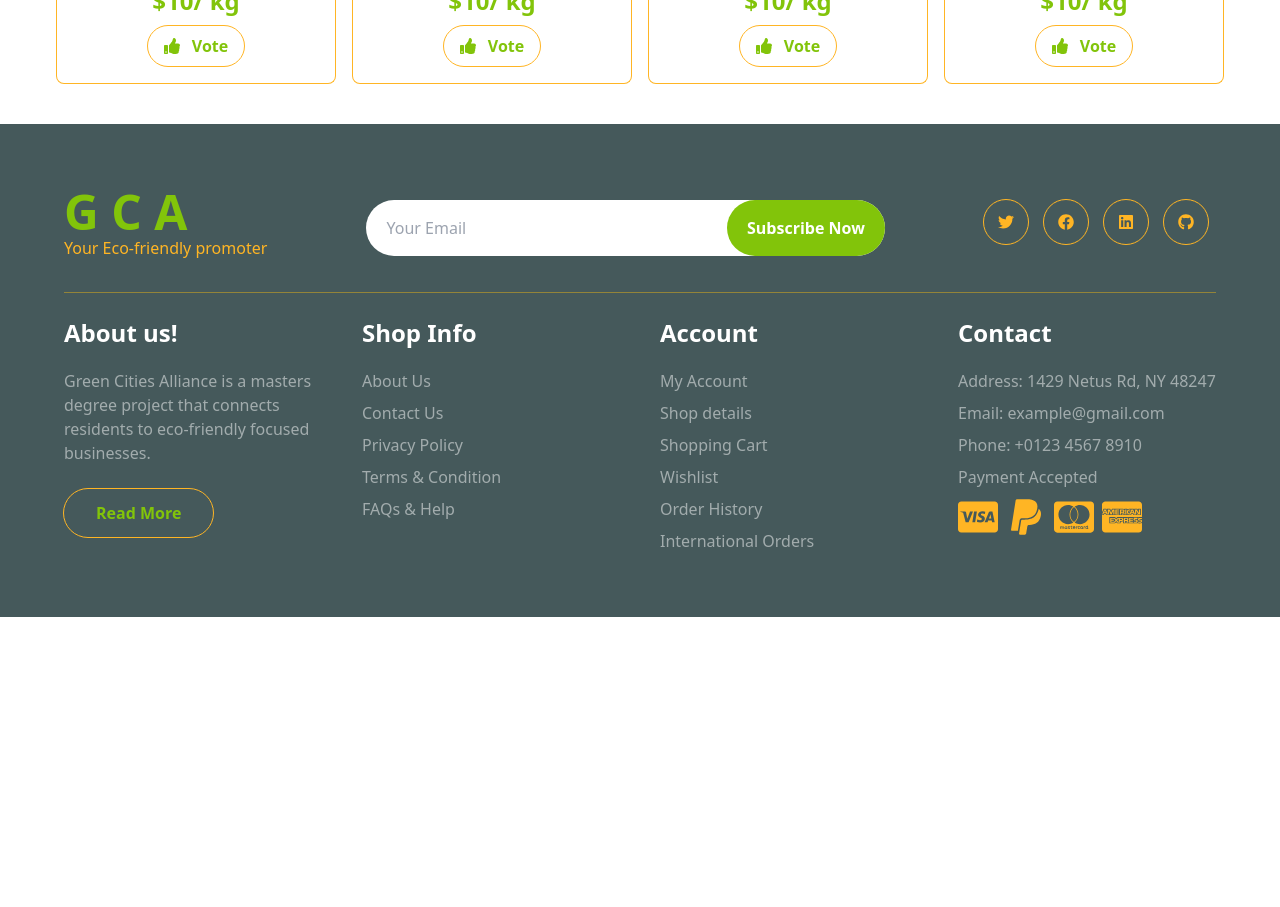
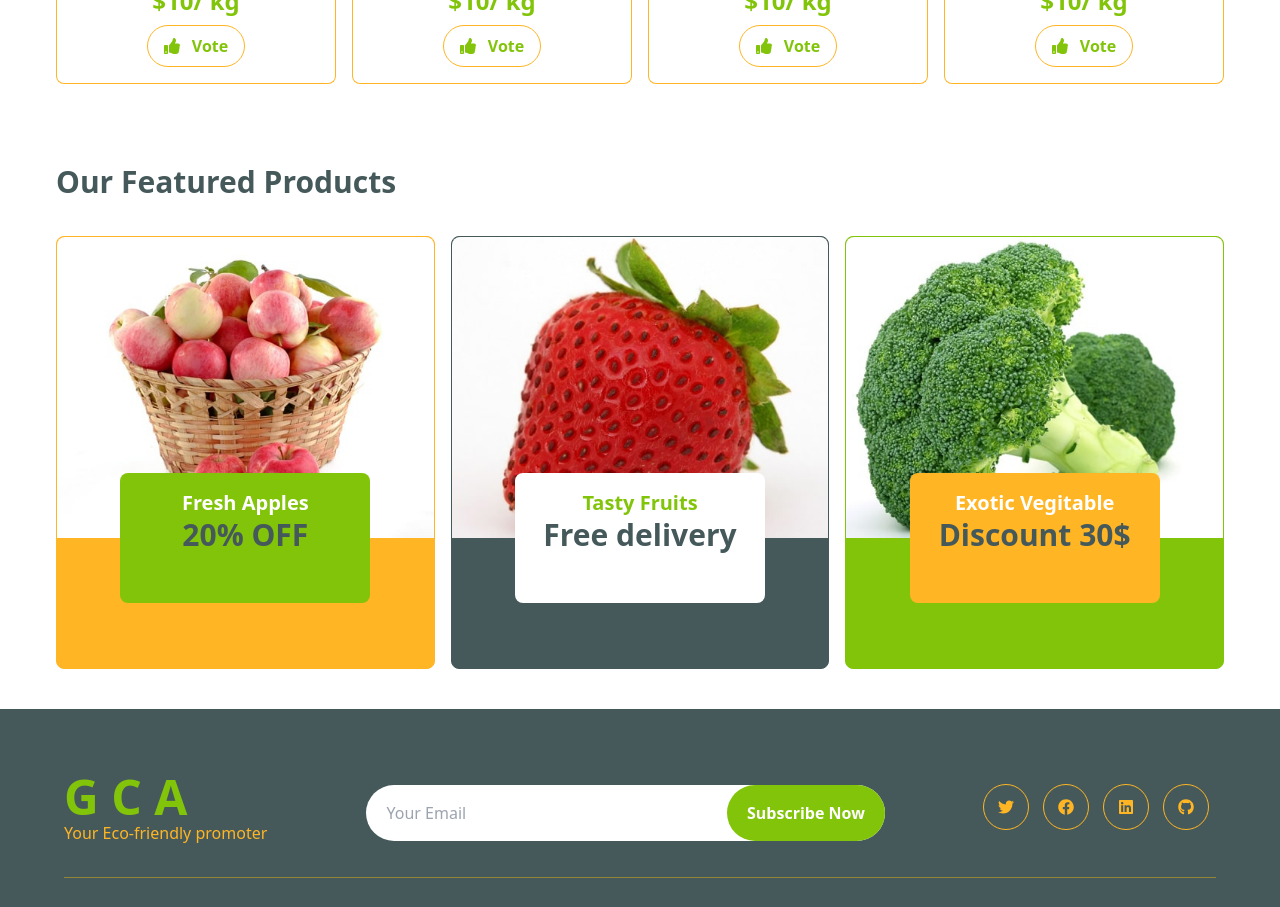
Before and after one commit to Ochubaanthony/msc-green-cities-alliance-frontend, a React (Vite) app: page / in a window 1280 px wide. Shown: the part 2480-3387 px from the top of the page. Before the commit the page ends 3097 px from the top, so only its background shows below. Built offline with nearby package versions, Linux system fonts and the light colour scheme.

Commit message:
Homepage Section: Featured Products

```diff
--- a/src/components/index.js
+++ b/src/components/index.js
@@ -12,7 +12,7 @@ export { default as Hero } from "./header/Hero";
 //  * **/
 
 export { default as Products } from "./products/Products";
-// export { default as FeaturedProducts } from "./products/Featured";
+export { default as FeaturedProducts } from "./products/Featured";
 export { default as Services } from "./products/Services";
 // export { default as Organics } from "./products/Organics";
 // export { default as Banner } from "./products/Banner";
--- /dev/null
+++ b/src/components/products/Featured.jsx
@@ -0,0 +1,90 @@
+import { Fragment } from "react";
+
+import img3 from "../assets/img/featur-3.jpg";
+import img2 from "../assets/img/featur-2.jpg";
+import img1 from "../assets/img/featur-1.jpg";
+const Featured = () => {
+  return (
+    <Fragment>
+      {/* Features Start */}
+      <div className="flex item-center justify-center service py-5">
+        <div className="flex flex-col justify-start items-center lg:px-14 mx-auto py-5 px-5 gap-4">
+          <div className="place-self-start text-start text-3xl font-semibold text-shade mb-5">
+            <h1>Our Featured Products</h1>
+          </div>
+          <div className="grid grid-cols-1 md:grid-cols-2 lg:grid-cols-3 gap-4 justify-center featured-items">
+            <div className="col-md-6 col-lg-4">
+              <a href="#">
+                <div className="service-item bg-accent rounded-lg border border-accent">
+                  <img
+                    src={img1}
+                    // src="../assets/img/featur-1.jpg"
+                    className="img-fluid rounded-t-lg w-full"
+                    alt=""
+                  />
+                  <div className="px-4 rounded-bottom">
+                    <div className="service-content bg-secondary text-center p-4 rounded-lg">
+                      <h5 className="text-white text-xl font-bold">
+                        Fresh Apples
+                      </h5>
+                      <h3 className="mb-0 text-shade  text-2xl lg:text-3xl font-bold">
+                        20% OFF
+                      </h3>
+                    </div>
+                  </div>
+                </div>
+              </a>
+            </div>
+            <div className="col-md-6 col-lg-4">
+              <a href="#">
+                <div className="service-item bg-shade rounded-lg border border-shade">
+                  <img
+                    src={img2}
+                    // src="../assets/img/featur-2.jpg"
+                    className="img-fluid rounded-t-lg w-full"
+                    alt=""
+                  />
+                  <div className="px-4 rounded-bottom">
+                    <div className="service-content bg-primary text-center p-4 rounded-lg">
+                      <h5 className="text-secondary text-xl font-bold ">
+                        Tasty Fruits
+                      </h5>
+                      <h3 className="mb-0 text-shade  text-2xl lg:text-3xl font-bold">
+                        Free delivery
+                      </h3>
+                    </div>
+                  </div>
+                </div>
+              </a>
+            </div>
+            <div className="col-md-6 col-lg-4">
+              <a href="#">
+                <div className="service-item bg-secondary rounded-lg border border-secondary">
+                  <img
+                    src={img3}
+                    // src="../assets/img/featur-3.jpg"
+                    className="img-fluid rounded-t-lg w-full"
+                    alt=""
+                  />
+                  <div className="px-4 rounded-bottom">
+                    <div className="service-content bg-accent text-center p-4 rounded-lg">
+                      <h5 className="text-white text-xl font-bold ">
+                        Exotic Vegitable
+                      </h5>
+                      <h3 className="mb-0 text-shade  text-2xl lg:text-3xl font-bold">
+                        Discount 30$
+                      </h3>
+                    </div>
+                  </div>
+                </div>
+              </a>
+            </div>
+          </div>
+        </div>
+      </div>
+      {/*  Features End  */}
+    </Fragment>
+  );
+};
+
+export default Featured;
--- a/src/pages/Homepage.jsx
+++ b/src/pages/Homepage.jsx
@@ -1,7 +1,7 @@
 import { Fragment } from "react";
 import {
   Products,
-  //   FeaturedProducts,
+  FeaturedProducts,
   Services,
   Hero,
   // Organics,
@@ -32,6 +32,7 @@ const Homepage = () => {
       <Hero />
       <Services />
       <Products />
+      <FeaturedProducts />
       {/*
       <Products />
       <FeaturedProducts />
```
